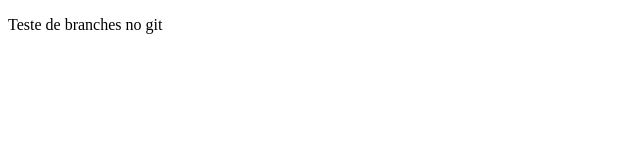
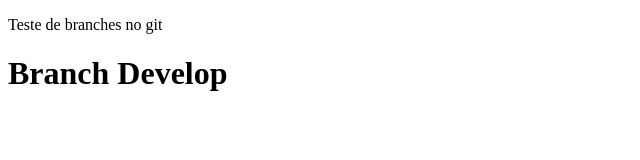
Before and after one commit to Matheus-Juliao/teste-git-branches, a plain HTML site: page index.html in a window 1280 px wide. Shown: the whole page, without its empty margins (0-640 px from the left). Drawn offline with Linux system fonts and the light colour scheme.

Commit message:
Criando brench

```diff
--- a/index.html
+++ b/index.html
@@ -8,5 +8,6 @@
 </head>
 <body>
     <p>Teste de branches no git</p>
+    <h1>Branch Develop</h1>
 </body>
 </html>
```
